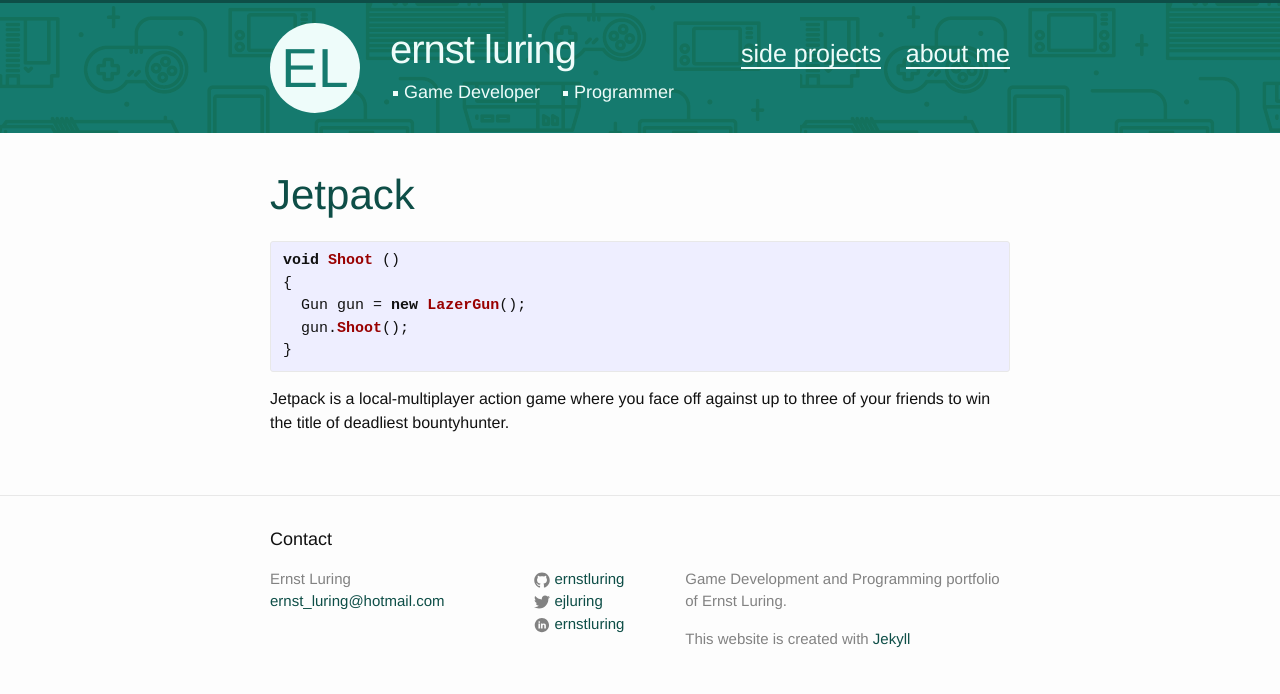
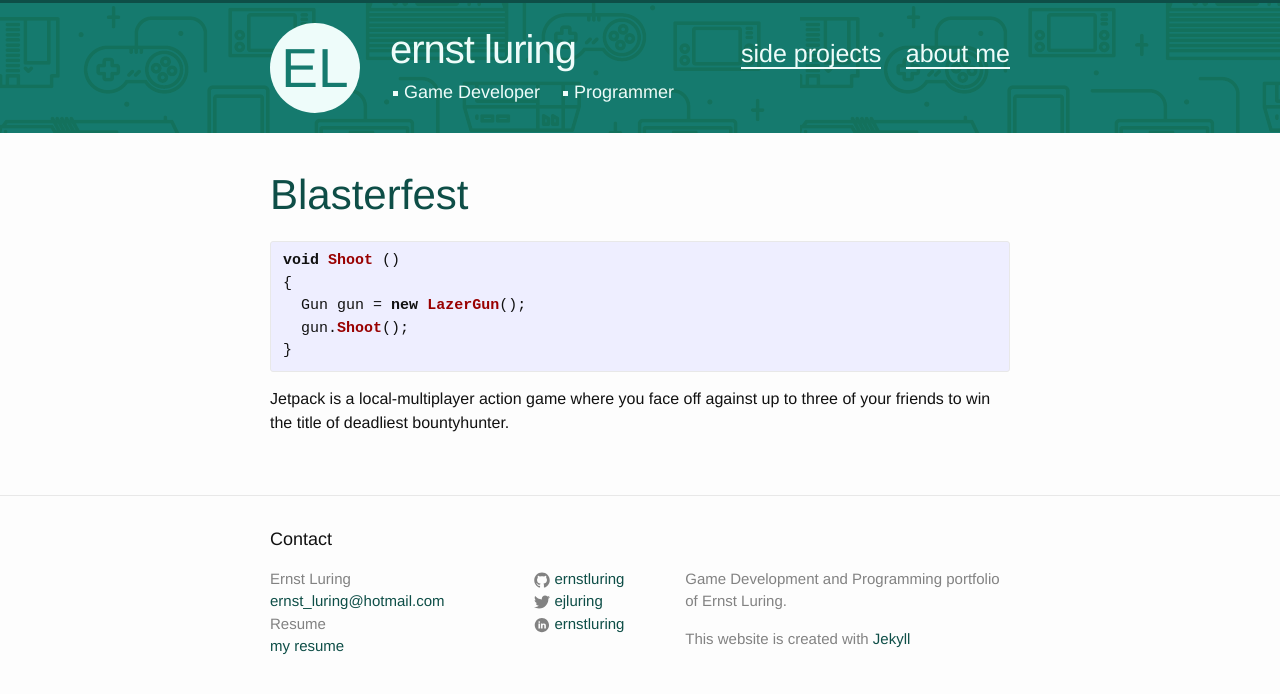
Before and after one commit to ernstluring/ejldigital.github.io, a Jekyll site: the page built from _posts/portfolio/2016-04-19-blasterfest.markdown, in a window 1280 px wide. Shown: the top 694 px of the page. Built offline with Jekyll 4.4.1, drawn with Linux system fonts in a browser that asks for light colours.

Commit message:
typos in about me page, better dungeon drivers header, resume added

```diff
--- a/_includes/footer.html
+++ b/_includes/footer.html
@@ -9,6 +9,8 @@
         <ul class="contact-list">
           <li>{{ site.title }}</li>
           <li><a href="mailto:{{ site.email }}">{{ site.email }}</a></li>
+          <li>Resume</li>
+          <li><a href="{{site.baseurl}}resume.html">my resume</a></li>
         </ul>
       </div>
 
--- a/_posts/portfolio/2016-04-16-jetpack.markdown
+++ b/_posts/portfolio/2016-04-19-blasterfest.markdown
@@ -1,8 +1,8 @@
 ---
 layout: post
-title:  "Jetpack"
+title:  "Blasterfest"
 categories: portfolio
-img: jetpack-header.png
+img: blasterfest-header.png
 ---
 {% highlight csharp %}
 void Shoot ()
```
Also changed, not shown: 01-about.md (+1 -1 lines), resume.html (added, +8 -0 lines), controller.ico (deleted), img/blasterfest-header.png (renamed from img/jetpack-header.png), img/dungeon-drivers-header.png.
